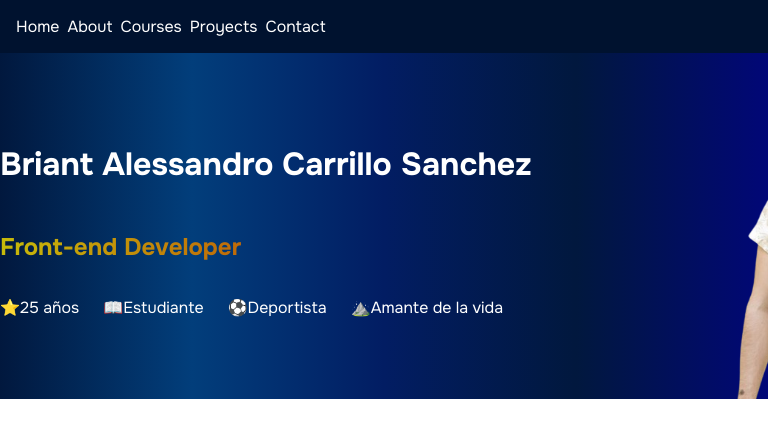
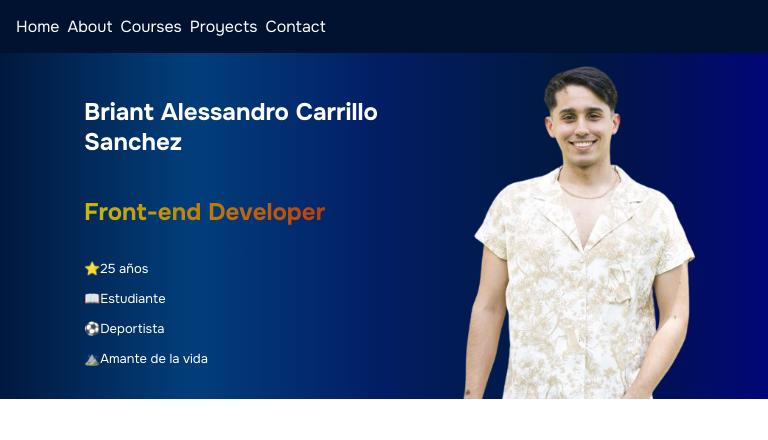
Before and after one commit to 30Bkr/cv-briant, a Next.js app: page / in a window 768 px wide. Shown: the top 440 px of the page. Built offline with nearby package versions, Linux system fonts and the light colour scheme.

Commit message:
agregamos cambios a presentacion

```diff
--- a/src/components/main/presentacion/Presentacion.module.css
+++ b/src/components/main/presentacion/Presentacion.module.css
@@ -63,6 +63,7 @@
   .presentacion_block0 {
     width: 100%;
     padding: 8px;
+    margin: 0 auto;
   }
   .presentacion_block2{
     width: 40%;
@@ -77,11 +78,22 @@
     height: 274px;
   }
 }
-@media (min-width: 721px) {
-  .presentacion_block1{
-    display: flex;
-  flex-direction: column;
-  justify-content: center;
+@media (max-width: 821px) {
+  .presentacion_sticks{
+    display: block;
+  }
+  .presentacion_block0{
+    width: 600px;
+    margin: 0 auto;
+  }
+  .presentacion_block1 h1{
+    font-size: 24px;
+  }
+  .presentacion_block1 h2{
+    font-size: 24px;
+  }
+  .presentacion_sticks p{
+    font-size: small;
   }
 
 }
```
